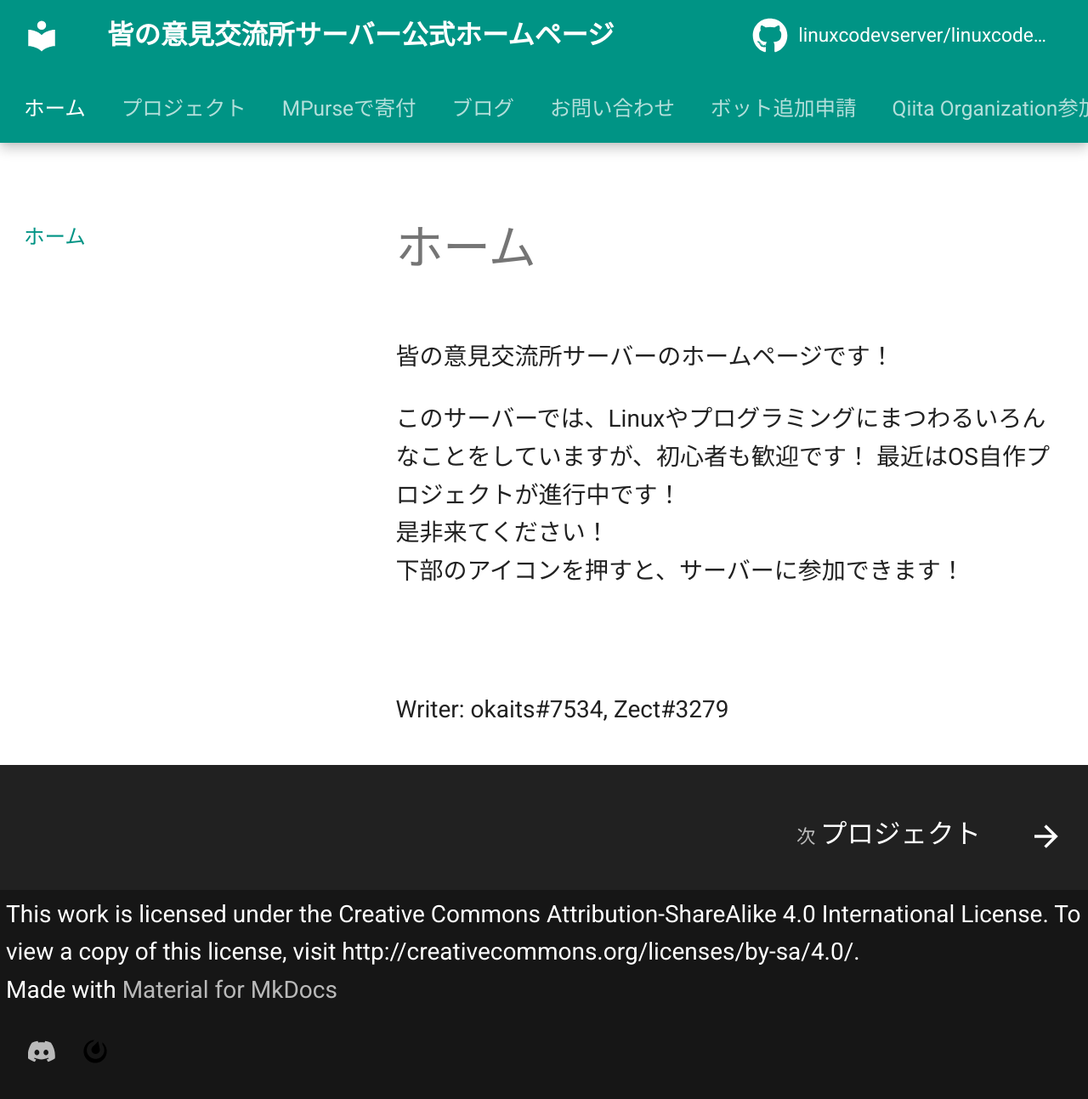
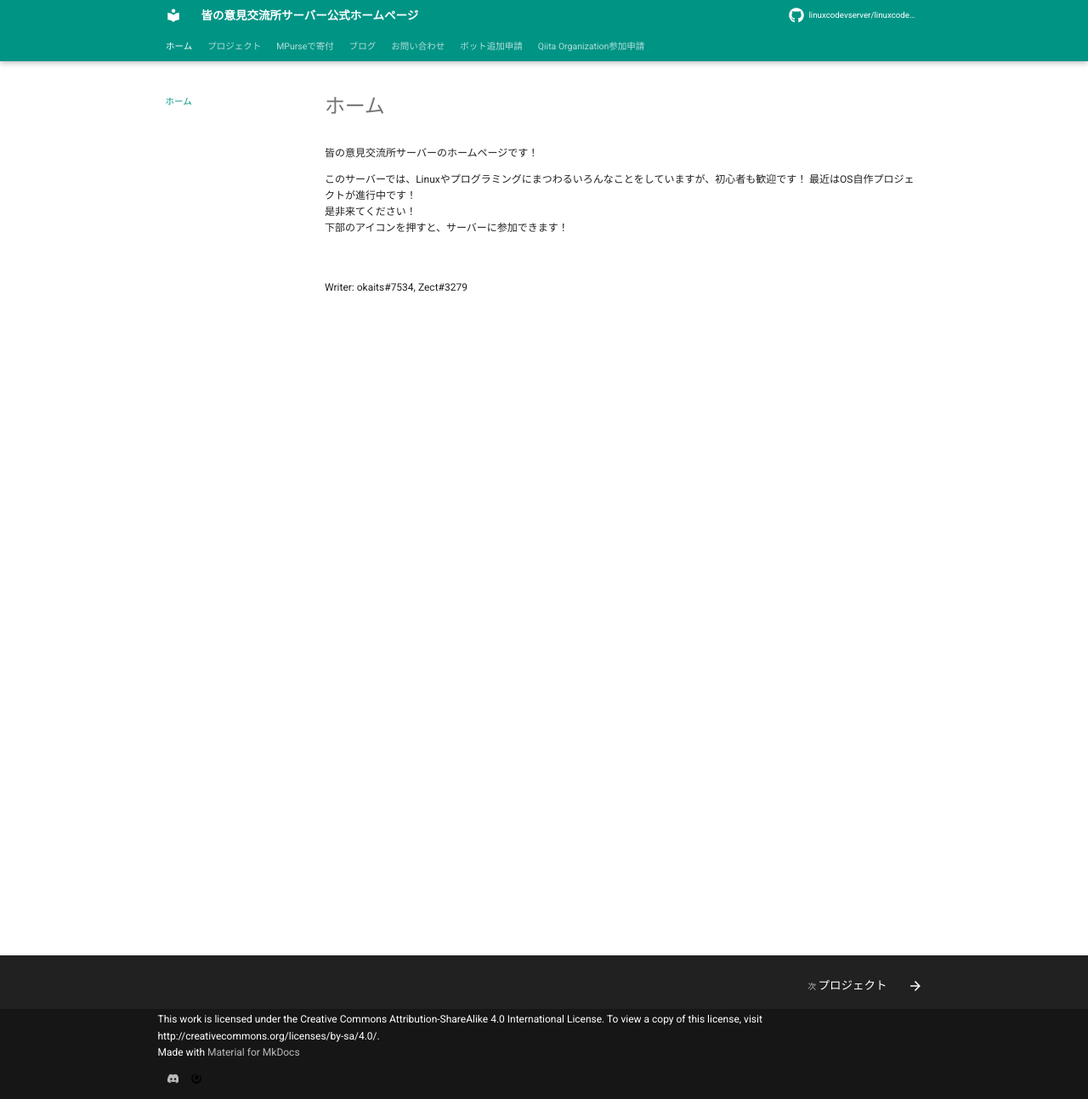
Before and after one commit to linuxcodevserver/linuxcodevserver.github.io, an MkDocs documentation site: the page built from docs/index.md, in a window 1280 px wide and 1293 px high. Shown: the whole window at 85% size. Built offline with MkDocs 1.6.1 and Material for MkDocs 9.7.7, drawn with Linux system fonts in a browser that asks for light colours.

Commit message:
[hotfix] 拡大率修正: 175%=>75%

```diff
--- a/overrides/main.html
+++ b/overrides/main.html
@@ -38,8 +38,8 @@
   <!-- Zoom code -->
   <style>
     body {
-      zoom: 1.75;
-      -moz-transform: scale(1.75);
+      zoom: 0.75;
+      -moz-transform: scale(0.75);
       -moz-transform-Origin: 0 0;
     }
   </style>
```
